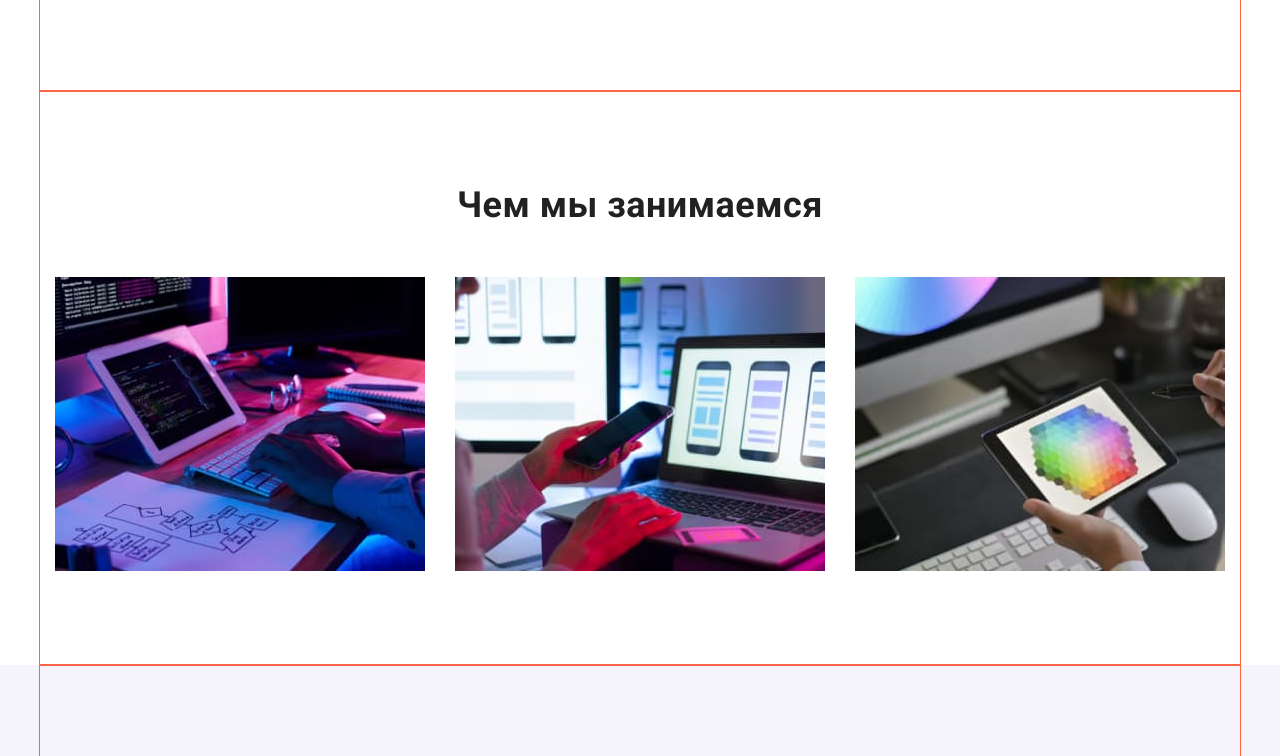
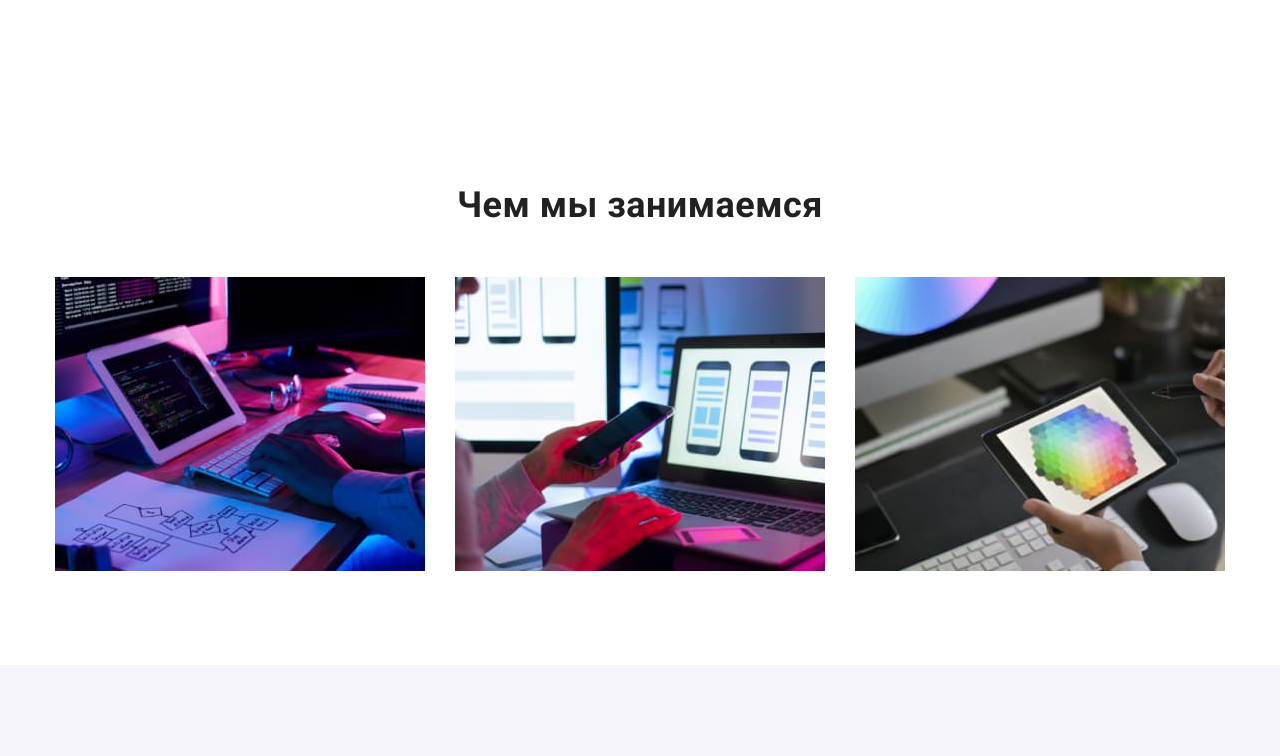
Before and after one commit to VitaliyVakula/-goit-markup-hw-04, a plain HTML site: page index.html in a window 1280 px wide. Shown: the part 1049-1805 px from the top of the page. Drawn offline with nearby package versions, Linux system fonts and the light colour scheme.

Commit message:
home-work-04

```diff
--- a/css/style.css
+++ b/css/style.css
@@ -28,7 +28,6 @@ body {
 
   font-family: 'Roboto', sans-serif;
   letter-spacing: 0.03em;
-  outline: 1px solid #ff0000;
 }
 
 ul {
@@ -55,7 +54,7 @@ a {
   padding-right: 15px;
   padding-top: 94px;
   padding-bottom: 94px;
-  outline: 1px solid tomato;
+  /*outline: 1px solid tomato;*/
 }
 
 img {
```
